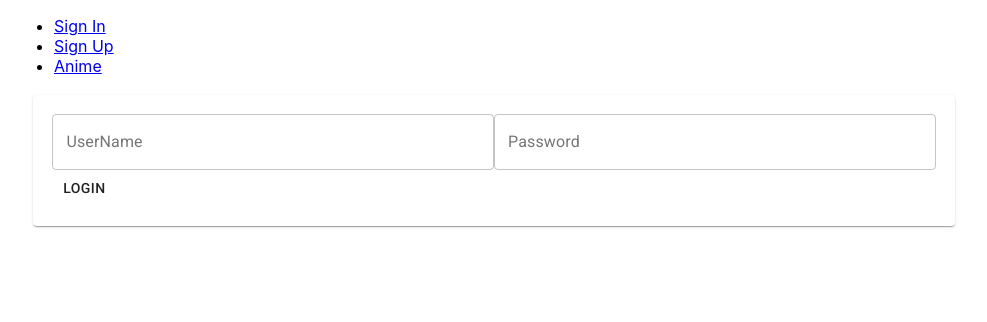
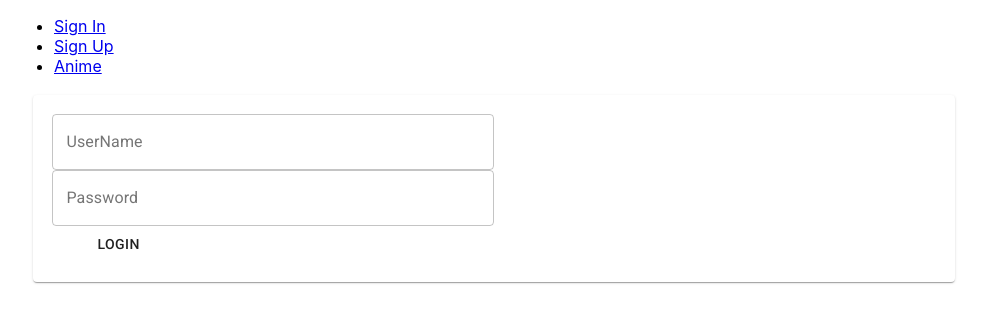
Before and after one commit to FehrIsFair/project1-animeapi, a React (Create React App) app: page / in a window 1280 px wide. Shown: the top 322 px of the page, without its empty margins (146-1133 px from the left). Built offline with nearby package versions, Linux system fonts and the light colour scheme.

Commit message:
Initial Login Logic

```diff
--- a/src/Login/Login.js
+++ b/src/Login/Login.js
@@ -3,17 +3,40 @@ import { Card, TextField, Button } from "@material-ui/core";
 import { Authentication } from "../Authentication/Authentication";
 
 const Login = () => {
-  //   const authContext = useContext(Authentication);
-  //   const [loginInfo, setLoginInfo] = useState();
-  //   useEffect({
-  //     defaultState() {
-  //       setLoginInfo({
-  //         UserName: "",
-  //         password: "",
-  //         loggedIn: authContext.login(),
-  //       });
-  //     },
-  //   });
+  let username;
+  let password;
+  const authContext = useContext(Authentication);
+  const [loginInfo, setLoginInfo] = useState();
+  const [userName, setUserName] = useState();
+  const [passWord, setPassword] = useState();
+
+  const logIn = () => {
+    setLoginInfo({
+      UserName: userName,
+      password: passWord,
+      loggedIn: authContext.login(),
+    });
+  };
+
+  const getUserName = () => {
+    setUserName(username);
+  };
+
+  const getPassword = () => {
+    setPassword(password);
+  };
+
+  useEffect(() => {
+    const defaultState = () => {
+      setLoginInfo({
+        UserName: "",
+        password: "",
+        loggedIn: false,
+      });
+    };
+    defaultState();
+  }, [setLoginInfo, authContext]);
+
   return (
     <Card id="login">
       <form id="login-form" noValidate autoComplete="off">
@@ -22,14 +45,20 @@ const Login = () => {
           className="textfield"
           label="UserName"
           variant="outlined"
+          onChange={(e) => getUserName(e.value)}
+          value={username}
         />
         <TextField
           id="outlined-basic"
           className="textfield"
           label="Password"
           variant="outlined"
+          onChange={(e) => getPassword(e.value)}
+          value={password}
         />
-        <Button>Login</Button>
+        <Button className="button" onClick={() => logIn()}>
+          Login
+        </Button>
       </form>
     </Card>
   );
--- a/src/anime.css
+++ b/src/anime.css
@@ -35,7 +35,8 @@ h3 {
 }
 
 button {
-  border: 1px solid black;
+  width: 15%;
+  border: 1px grey solid;
 }
 
 #login {
@@ -47,6 +48,8 @@ button {
 }
 form {
   width: 100%;
+  display: flex;
+  flex-direction: column;
 }
 
 #login-form {
--- a/src/index.js
+++ b/src/index.js
@@ -6,9 +6,11 @@ import * as serviceWorker from "./serviceWorker";
 import AuthProvider from "./Authentication/Authentication";
 
 ReactDOM.render(
-  <React.StrictMode>
-    <App />
-  </React.StrictMode>,
+  <AuthProvider>
+    <React.StrictMode>
+      <App />
+    </React.StrictMode>
+  </AuthProvider>,
   document.getElementById("root")
 );
 
```
